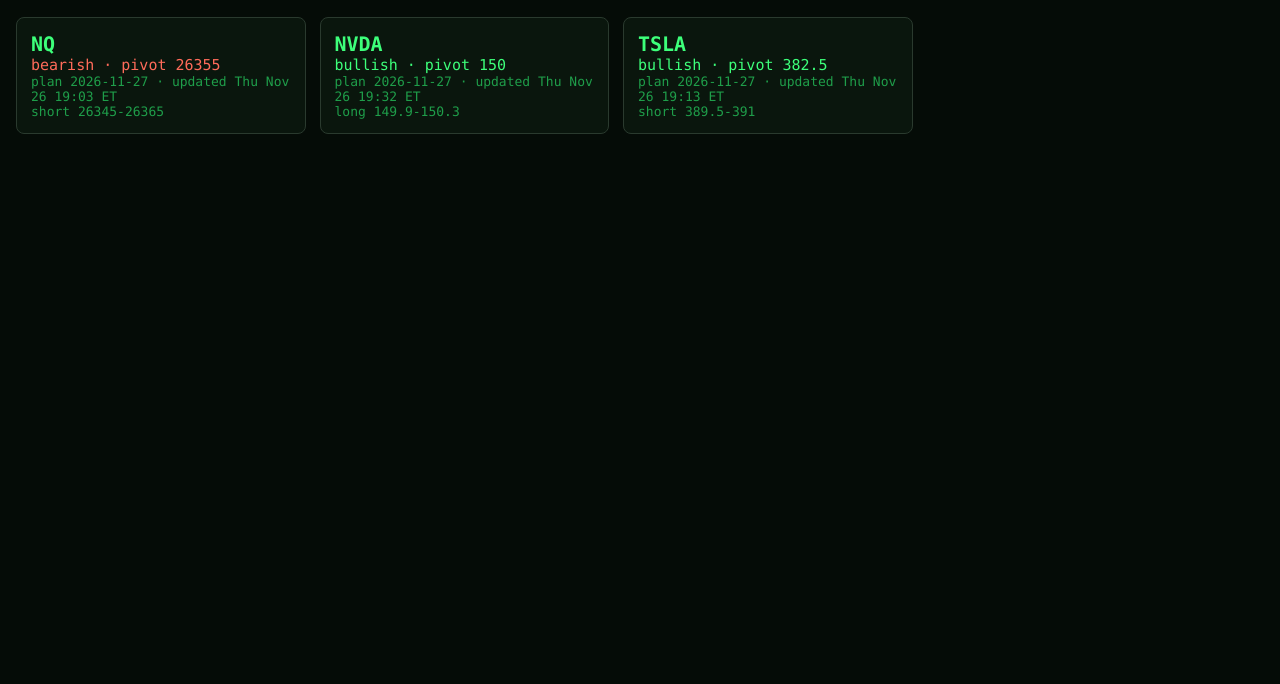
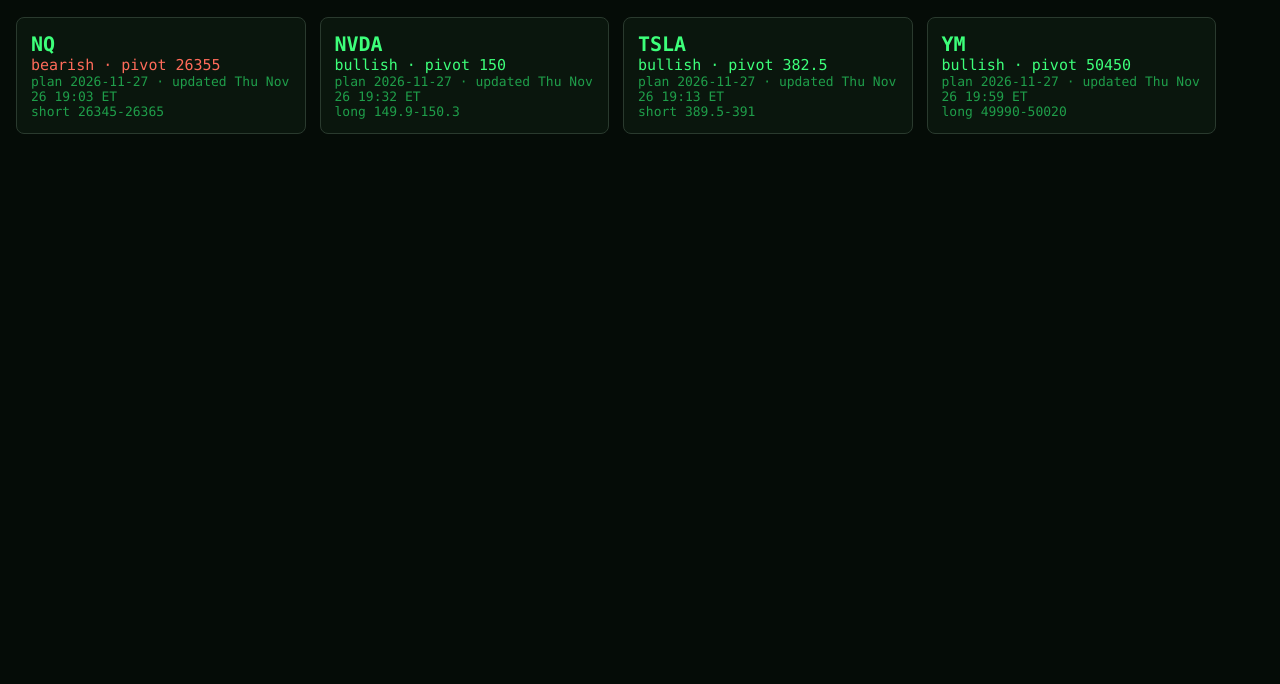
Before and after one commit to Lardvaark/vats-multi-playbook, a plain HTML site: page index.html in a window 1280 px wide. Shown: the part 116-800 px from the top of the page. Drawn offline with Linux system fonts and the light colour scheme.

Commit message:
landing page

```diff
--- a/index.html
+++ b/index.html
@@ -16,4 +16,7 @@ li{margin:6px 0}</style></head><body><h1>VATS2 playbooks</h1>
 <div class="dim">long 149.9-150.3</div></a><a class="card" href="TSLA/"><b>TSLA</b>
 <div class="bull">bullish · pivot 382.5</div>
 <div class="dim">plan 2026-11-27 · updated Thu Nov 26 19:13 ET</div>
-<div class="dim">short 389.5-391</div></a></div><script src="/vats-multi-playbook/menu.js" defer></script></body></html>
+<div class="dim">short 389.5-391</div></a><a class="card" href="YM/"><b>YM</b>
+<div class="bull">bullish · pivot 50450</div>
+<div class="dim">plan 2026-11-27 · updated Thu Nov 26 19:59 ET</div>
+<div class="dim">long 49990-50020</div></a></div><script src="/vats-multi-playbook/menu.js" defer></script></body></html>
```
